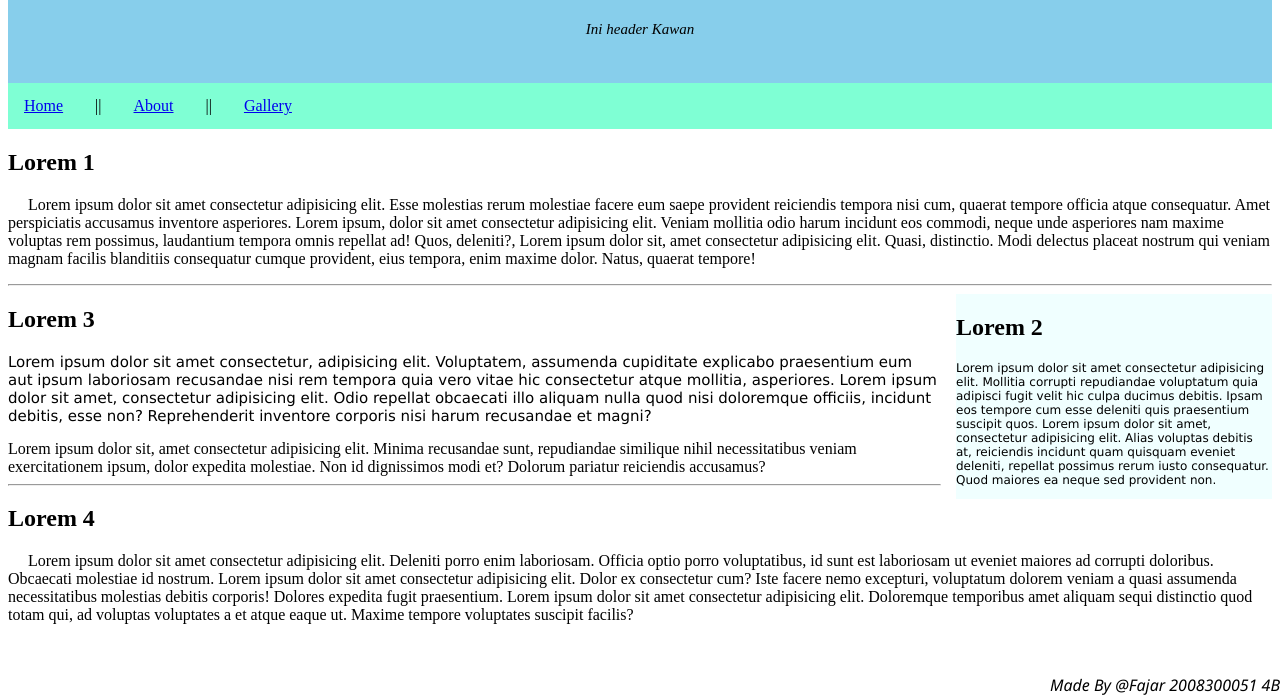
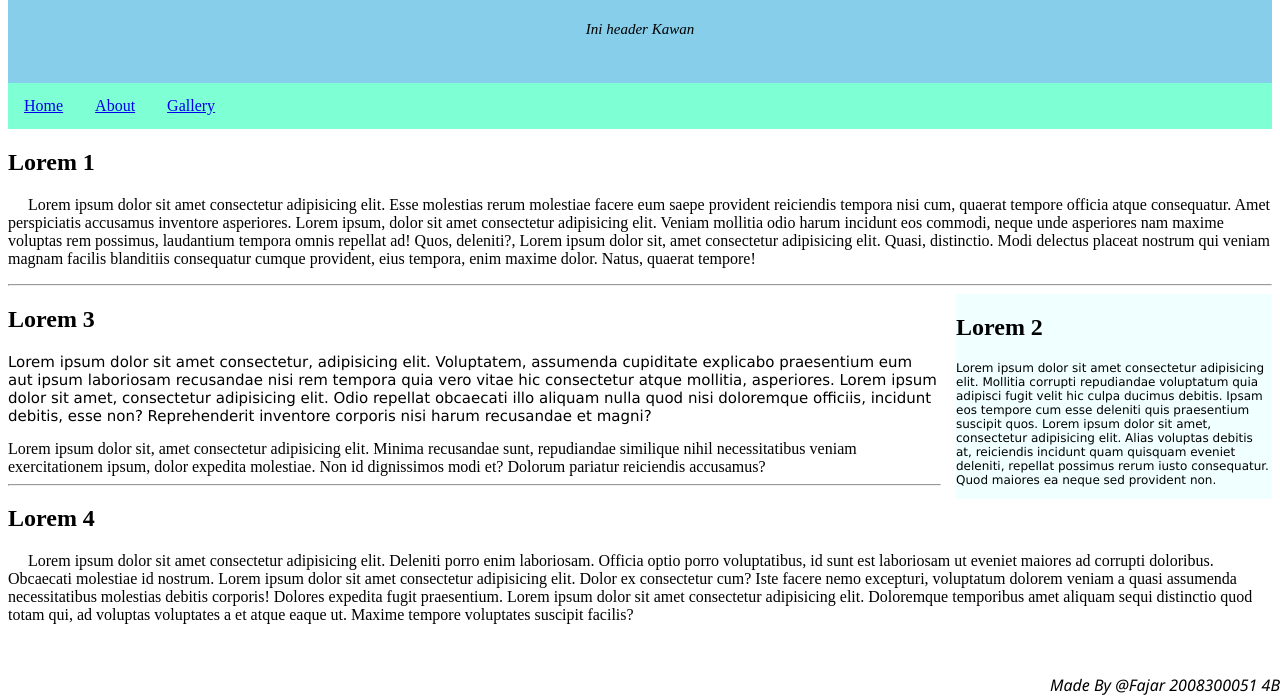
Before and after one commit to Fajarr-F/051-FajarF-Semantic.github.io, a plain HTML site: page index.html in a window 1280 px wide. Shown: the part 104-800 px from the top of the page. Drawn offline with Linux system fonts and the light colour scheme.

Commit message:
Update index.html

```diff
--- a/index.html
+++ b/index.html
@@ -15,9 +15,9 @@
         </header>
         <nav>
             <a href="index.html"> Home</a>
-            <a >||</a>
+
             <a href="about.html"> About</a>
-            <a >||</a>
+
             <a href="gallery.html"> Gallery</a>
         </nav>
         <section>
```
